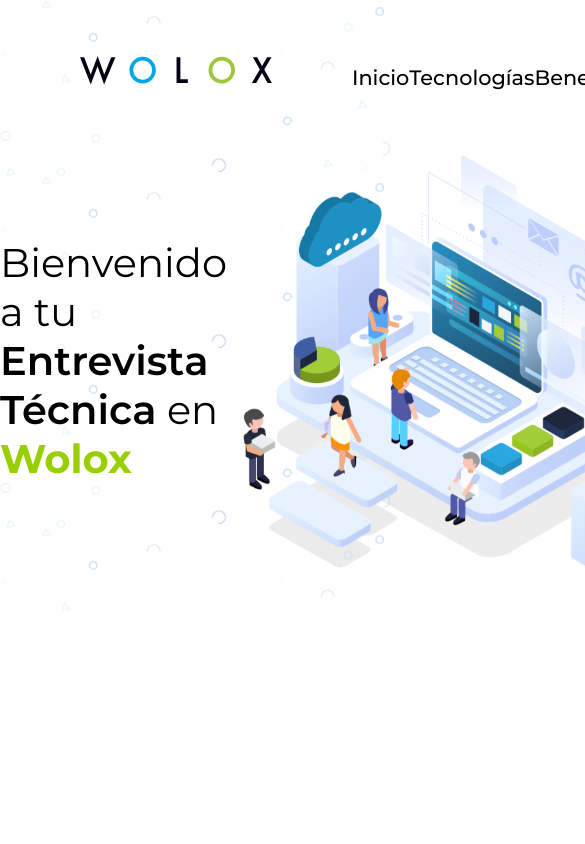
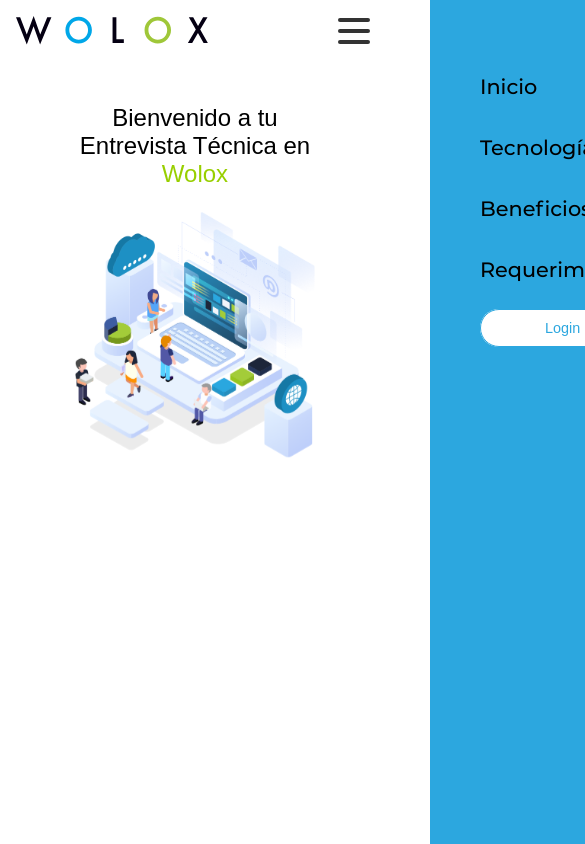
Before and after one commit to jaimeduque17/wolox-test, a React (Create React App) app: page / in a window 390 px wide. Shown: the top 844 px of the page, 585 px wide, since content can reach past the window. Built offline with nearby package versions, Linux system fonts and the light colour scheme.

Commit message:
header component is updated

```diff
--- a/src/components/Header/index.tsx
+++ b/src/components/Header/index.tsx
@@ -1,8 +1,6 @@
 import React, { SFC } from 'react';
-import { Link } from 'react-router-dom';
-import woloxLogo from '../../assets/images/logo_full_color.svg';
 import peopleLogo from '../../assets/images/Ic_ilustra_Hero@3x.png';
-import { HOME } from '../../routes';
+import Burger from '../Burger';
 import './style.scss';
 
 export interface HeaderProps {
@@ -11,18 +9,9 @@
 
 const Header: SFC<HeaderProps> = () => {
     return (
-        <div className="container">
-            <div className="menu_options">
-                <img alt="wolox logo" className="wolox_logo" src={woloxLogo} />
-                <Link to={HOME} className="home">Inicio</Link>
-                <Link to={HOME} className="home">Tecnologías</Link>
-                <Link to={HOME} className="home">Beneficios</Link>
-                <Link to={HOME} className="home">Requerimientos</Link>
-                <button className="login_button">
-                    Login
-                </button>
-            </div>
-            <div className="content">
+        window.screen.width <= 768 ? (<nav>
+            <Burger />
+            <div className="content" id="init">
                 <p className="content_text">
                     <span>Bienvenido a tu</span> <br />
                     <span className="txt_bold">Entrevista Técnica</span> en <br />
@@ -30,8 +19,23 @@
                 </p>
                 <img alt="people logo" className="people_logo" src={peopleLogo} />
             </div>
+        </nav>)
+            : (
+                <div className="container">
+                    <div className="menu_options">
+                        <Burger />
+                    </div>
+                    <div className="content">
+                        <p className="content_text">
+                            <span>Bienvenido a tu</span> <br />
+                            <span className="txt_bold">Entrevista Técnica</span> en <br />
+                            <span className="txt_green">Wolox</span>
+                        </p>
+                        <img alt="people logo" className="people_logo" src={peopleLogo} />
+                    </div>
 
-        </div>
+                </div>
+            )
     );
 }
 
--- a/src/components/Header/style.scss
+++ b/src/components/Header/style.scss
@@ -3,19 +3,65 @@
 $green: #98CF00;
 $white: #ffffff;
 
-@font-face {
-    font-family: 'Montserrat Regular';
-    src: url(../../assets/fonts/Montserrat/Montserrat-Regular.ttf) format('opentype');
+@media screen and (max-width: 768px) {
+    nav {
+        background-image: url(../../assets/backgrounds/Bg_Header@3x.png);
+        background-size: cover;
+        display: flex;
+        flex-direction: column;
+    }
+
+    .menu_options {
+        align-items: baseline;
+        display: flex;
+        flex-direction: row;
+        justify-content: space-around;
+    }
+
+    .home {
+        color: $black;
+        font-size: 1.3em;
+        text-decoration: none;
+    }
+
+    .content {
+        align-items: center;
+        display: flex;
+        flex-direction: column;
+        justify-content: space-around;
+        padding: 5em 0 2em 0;
+    }
+
+    .content_text {
+        font-family: 'Montserrat Regular', sans-serif;
+        font-size: 1.5em;
+        margin-bottom: 1em;
+        text-align: center;
+        .txt_bold {
+            font-family: 'Montserrat SemiBold', sans-serif;
+        }
+        .txt_green {
+            font-family: 'Montserrat Bold', sans-serif;
+            color: $green;
+        }
+    }
+
+    .people_logo {
+        transform: rotateY(180deg);
+        width: 15em;
+        z-index: -1;
+    }
 }
 
-@font-face {
-    font-family: 'Montserrat SemiBold';
-    src: url(../../assets/fonts/Montserrat/Montserrat-SemiBold.ttf) format('opentype');
-}
-
-@font-face {
-    font-family: 'Montserrat Bold';
-    src: url(../../assets/fonts/Montserrat/Montserrat-Bold.ttf) format('opentype');
+@media screen and (min-width: 769px) {
+nav {
+    background-image: url(../../assets/backgrounds/Bg_Header@3x.png);
+    background-size: cover;
+    border-bottom: 2px solid #f1f1f1;
+    display: flex;
+    flex-direction: column;
+    justify-content: space-between;
+    padding: 0 20px;
 }
 
 .container {
@@ -30,7 +76,7 @@
     display: flex;
     flex-direction: row;
     justify-content: space-around;
-    padding: 1.5em 0 0 0;
+    padding: 2.5em 0 0 2.5em;
 }
 
 .wolox_logo {
@@ -42,31 +88,6 @@
     color: $black;
     font-size: 1.3em;
     text-decoration: none;
-}
-
-.login_button {
-    background: $white;
-    border: 1px solid;
-    border-color: $blue;
-    border-radius: 12rem;
-    box-sizing: border-box;
-    color: $blue;
-    cursor: pointer;
-    font-family: 'Montserrat SemiBold', sans-serif;
-    font-size: .9em;
-    outline: none;
-    padding: .6rem 0;
-    text-align: center;
-    text-decoration: none;
-    width: 12em;
-    &:active {
-        position: relative;
-        top: 1px;
-    }
-    &:hover {
-        background: $blue;
-        color: $white;
-    }
 }
 
 .content {
@@ -94,3 +115,4 @@
     transform: rotateY(180deg);
     width: 26em;
 }
+}
```
